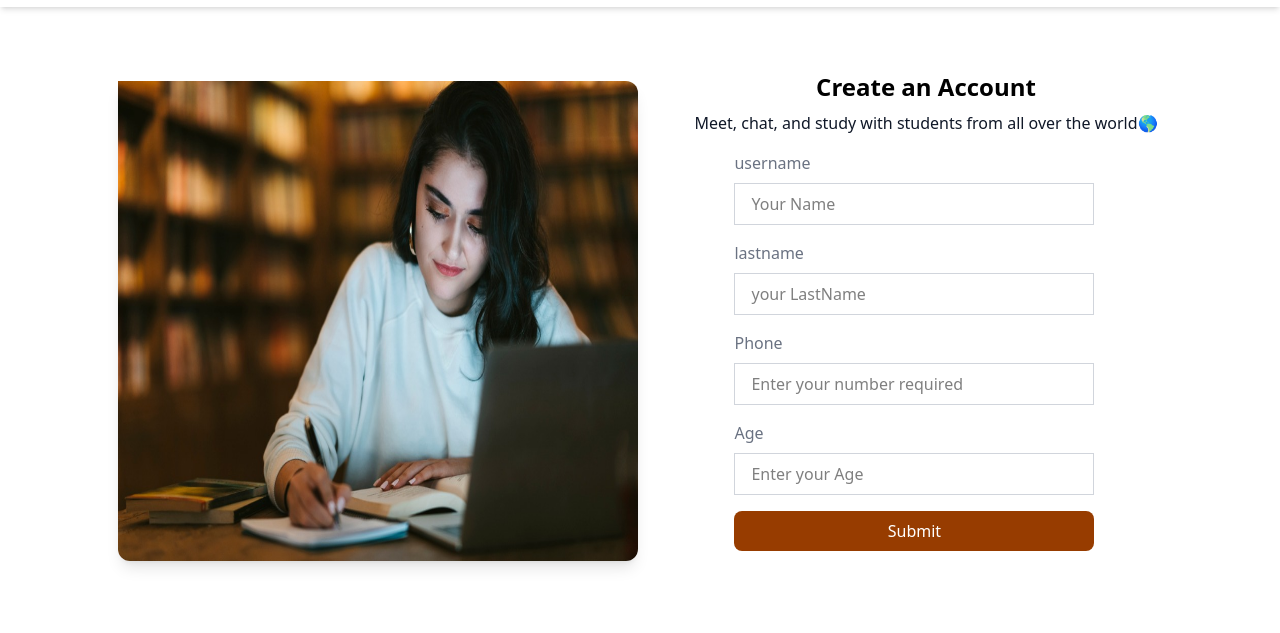
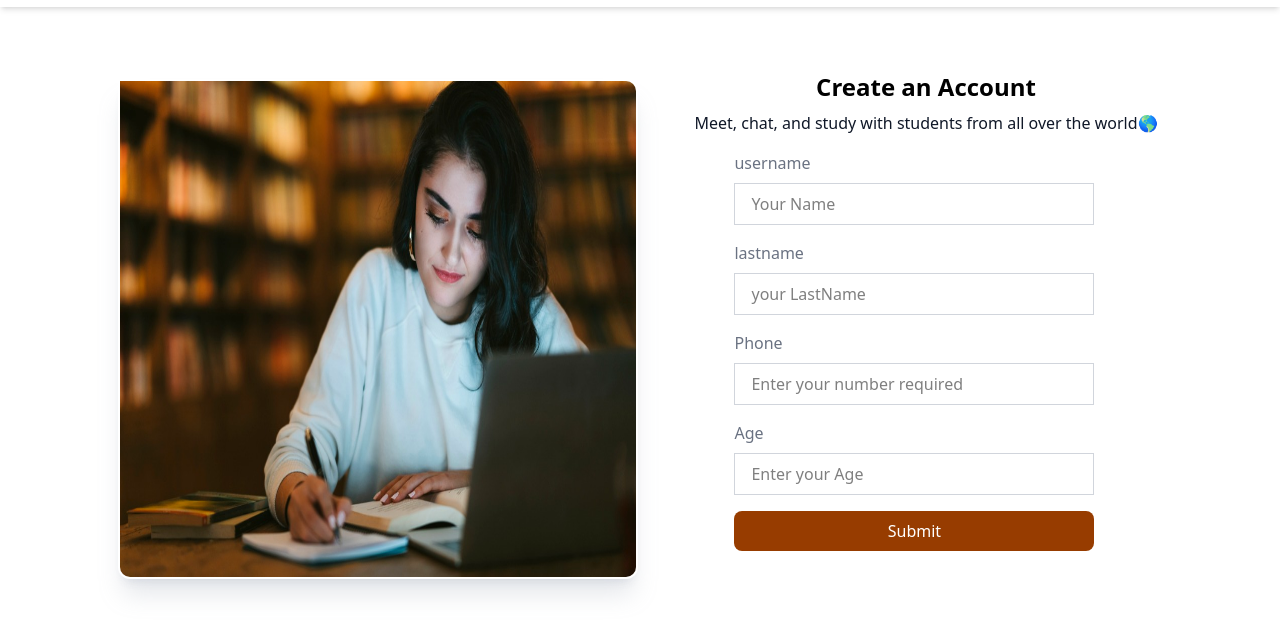
Before and after one commit to nazanin1221/Account-creation-page, a plain HTML site: page index.html in a window 1280 px wide. Shown: the part 57-690 px from the top of the page. Drawn offline with nearby package versions, Linux system fonts and the light colour scheme.

Commit message:
Add new effects and shadows to the image

```diff
--- a/index.html
+++ b/index.html
@@ -52,7 +52,7 @@
 
         <!-- Profile dropdown -->
          <button class="ml-3 rounded-md bg-indigo-500 px-3 py-2 text-sm font-bold text-white hover:bg-indigo-700">
-                  Study Together
+            Study Together
          </button>
     </div>
 
@@ -79,10 +79,10 @@
 
 <!--CONTAINER-->
     <div class="flex items-center  justify-center gap-x-8 gap-y-4 mt-10">
-        <div class="img relative flex items-center">
-            <img src="./picture/img 3.jpg" class="rounded-r-xl rounded-b-xl w-130 h-120 ml-5 shadow-lg"/>
+
+        <div class="img relative flex items-center mt-4">
+            <img src="./picture/img 3.jpg" class="rounded-r-xl rounded-b-xl w-130 h-125 ml-5  shadow-xl shadow-gray-400/25  border-2 border-white/20 transition-all duration-300  hover:shadow-2xl hover:shadow-gray-500/30  filter saturate-110"/>
         </div>
-
 
     <form id="Form" class="container-form p-6 space-y-4 mb-5" >
       <div class="text-center">
```
